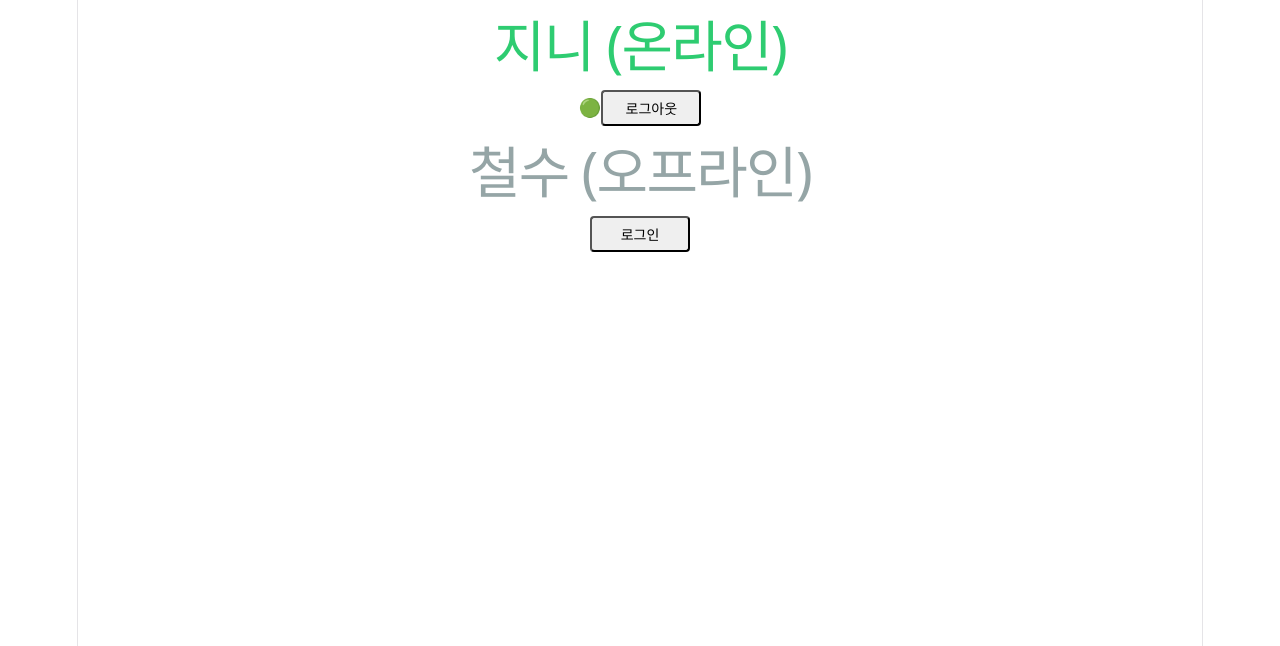
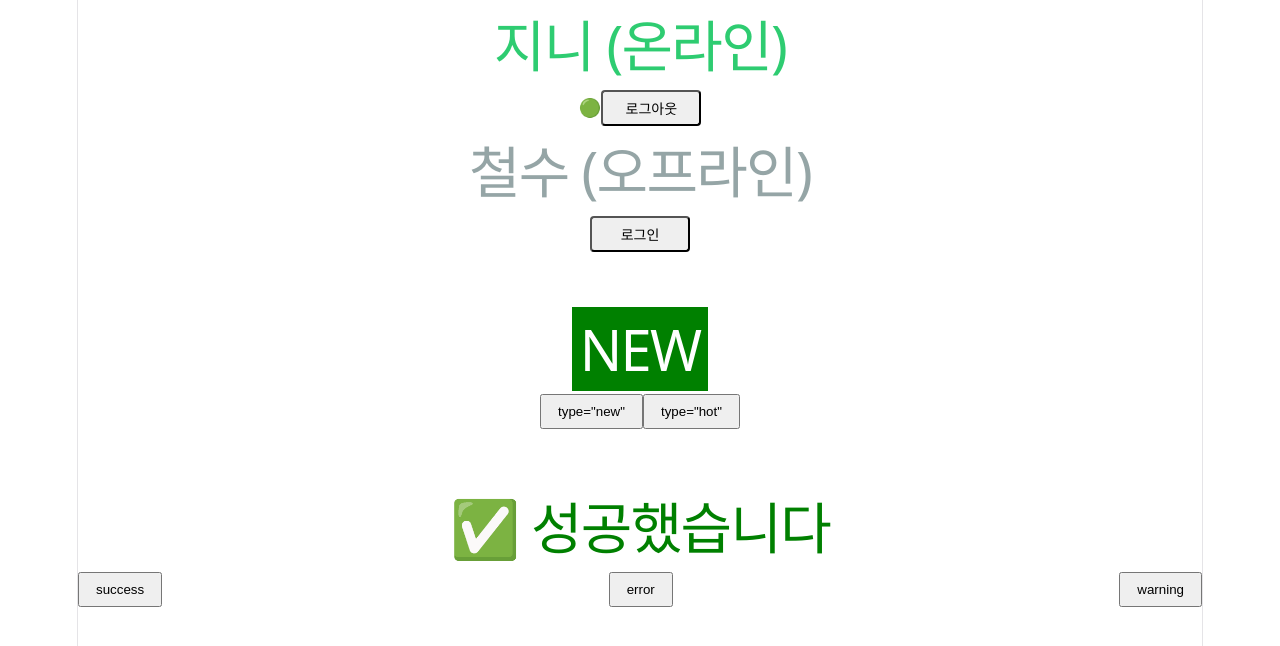
Before and after one commit to byu-rin/hancom, a React (Vite) app in the folder my-app/: page / in a window 1280 px wide. Shown: the top 646 px of the page. Built offline with nearby package versions, Linux system fonts and the light colour scheme.

Commit message:
[new] react 데이터 흐름 학습

```diff
--- a/my-app/src/App.jsx
+++ b/my-app/src/App.jsx
@@ -1,5 +1,7 @@
 import { useState } from "react";
 import Avatar from "./components/Avatar.jsx";
+import Badge from "./components/Badge.jsx";
+import Alert from "./components/Alert.jsx";
 import "./App.css";
 
 const App = () => {
@@ -7,9 +9,20 @@ const App = () => {
   const [isJiniOnline, setIsjiniOnline] = useState(true);
   const [isChulsooOnline, setIsChulsooOnline] = useState(false);
 
+  const [currentType, setCurrentType] = useState("new");
+  const text = currentType === "new" ? "NEW" : "HOT";
+
+  const [alertType, setAlertType] = useState("success");
+  const textMapping = {
+    success: "성공했습니다",
+    error: "실패했습니다",
+    warning: "주의하세요",
+  };
+  const currentText = textMapping[alertType];
+
   return (
     <>
-      {/*2. 상태값과, 그 상태를 반대로 바구는 함수를 Props 로 전달 */}
+      {/*2. 상태값과, 그 상태를 반대로 바꾸는 함수를 Props 로 전달 */}
       <Avatar
         name="지니"
         online={isJiniOnline}
@@ -20,6 +33,21 @@ const App = () => {
         online={isChulsooOnline}
         onToggle={() => setIsChulsooOnline(!isChulsooOnline)}
       />
+      <br></br>
+      <br></br>
+      <Badge
+        text={text}
+        type={currentType}
+        onToggle={(clickedType) => setCurrentType(clickedType)}
+      />
+
+      <br></br>
+      <br></br>
+      <Alert
+        type={alertType}
+        text={currentText}
+        onToggle={(clickedType) => setAlertType(clickedType)}
+      />
     </>
   );
 };
--- /dev/null
+++ b/my-app/src/components/Alert.jsx
@@ -0,0 +1,77 @@
+const Alert = ({ type, text, onToggle }) => {
+  // log test
+  const handleTest = (buttonName) => {
+    console.log(`테스트] ${buttonName} 버튼이 클릭되었습니다`);
+  };
+
+  const map = {
+    success: { icon: "✅", color: "green" },
+    error: { icon: "❌", color: "crimson" },
+    warning: { icon: "⚠️", color: "orange" },
+  };
+
+  // 현재 타입에 맞는 아이콘과 색상
+  const currentStyle = map[type];
+
+  return (
+    <div className="Alert-box">
+      <h1 style={{ color: currentStyle.color }}>
+        {currentStyle.icon} {text}
+      </h1>
+
+      <div
+        style={{
+          display: "flex",
+          flexDirection: "row",
+          justifyContent: "space-between",
+        }}
+      >
+        <button
+          type="button"
+          className="toggle-btn-success"
+          onClick={() => {
+            handleTest("success");
+            onToggle("success");
+          }}
+          style={{ padding: "8px 16px", cursor: "pointer" }}
+        >
+          success
+        </button>
+
+        <button
+          type="button"
+          className="toggle-btn-error"
+          onClick={() => {
+            handleTest("error");
+            onToggle("error");
+          }}
+          style={{ padding: "8px 16px", cursor: "pointer" }}
+        >
+          error
+        </button>
+
+        <button
+          type="button"
+          className="toggle-btn-warning"
+          onClick={() => {
+            handleTest("warning");
+            onToggle("warning");
+          }}
+          style={{ padding: "8px 16px", cursor: "pointer" }}
+        >
+          warning
+        </button>
+      </div>
+    </div>
+  );
+};
+export default Alert;
+
+/*
+오늘의 메모 - react 데이터 흐름 / 이벤트
+⭐⭐⭐ 1. `useState` 는 배열을 반환한다 -> 반드시 구조분해할것
+const [value, setValue] = useState(초기값) (o)
+const value = useState(초기값) (x/배열 그대로 담김 ㅠ)
+2. 단방향 데이터 흐름 : 부모 -> 자식은 props, 자식 -> 부모는 함수 호출(콜백)
+자식이 버튼 클릭 시 onToggle(...)을 부르면, 부모의 setState 실행
+*/
--- a/my-app/src/components/Badge.jsx
+++ b/my-app/src/components/Badge.jsx
@@ -1,5 +1,59 @@
-const Badge = ({ text, type }) => {
+const Badge = ({ text, type, onToggle }) => {
   const color = type === "new" ? "green" : "crimson";
-  return <span style={{ background: color, color: "#fff" }}>{text}</span>;
+
+  // log test
+  const handleTest = (buttonName) => {
+    console.log(`테스트] ${buttonName} 버튼이 클릭되었습니다`);
+  };
+
+  return (
+    <div className="Badge-box">
+      <h1 style={{ color: "#fff" }}>
+        <span style={{ background: color, padding: "4px 8px" }}>{text}</span>
+      </h1>
+
+      <div
+        style={{
+          display: "flex",
+          flexDirection: "row",
+          gap: "10px",
+          marginTop: "15px",
+        }}
+      ></div>
+      <button
+        type="button"
+        className="toggle-btn-new"
+        onClick={() => {
+          handleTest("new");
+          onToggle("new");
+        }}
+        style={{ padding: "8px 16px", cursor: "pointer" }}
+      >
+        type="new"
+      </button>
+      <button
+        type="button"
+        className="toggle-btn-hot"
+        onClick={() => {
+          handleTest("hot");
+          onToggle("hot");
+        }}
+        style={{ padding: "8px 16px", cursor: "pointer" }}
+      >
+        type="hot"
+      </button>
+    </div>
+  );
 };
+
 export default Badge;
+
+// text 가 new이면 span bg green, hot이면 bg red
+
+/*
+단방향 데이터 흐름과 역방향 이벤트 트리거
+1. 클릭 이벤트 발생
+2. 자식 버튼의 onToggle("hot") 인자를 담아 부모 함수 원격 호출
+3. 부모의 clickedType 이 hot 으로 바뀜
+4. 부모 상태가 바뀌었으므로 전체 화면 렌더링
+*/
```
Also changed, not shown: my-app/src/components/Avatar.jsx (+9 -0 lines), 1 other file (tests, documents, lock files or other folders).
